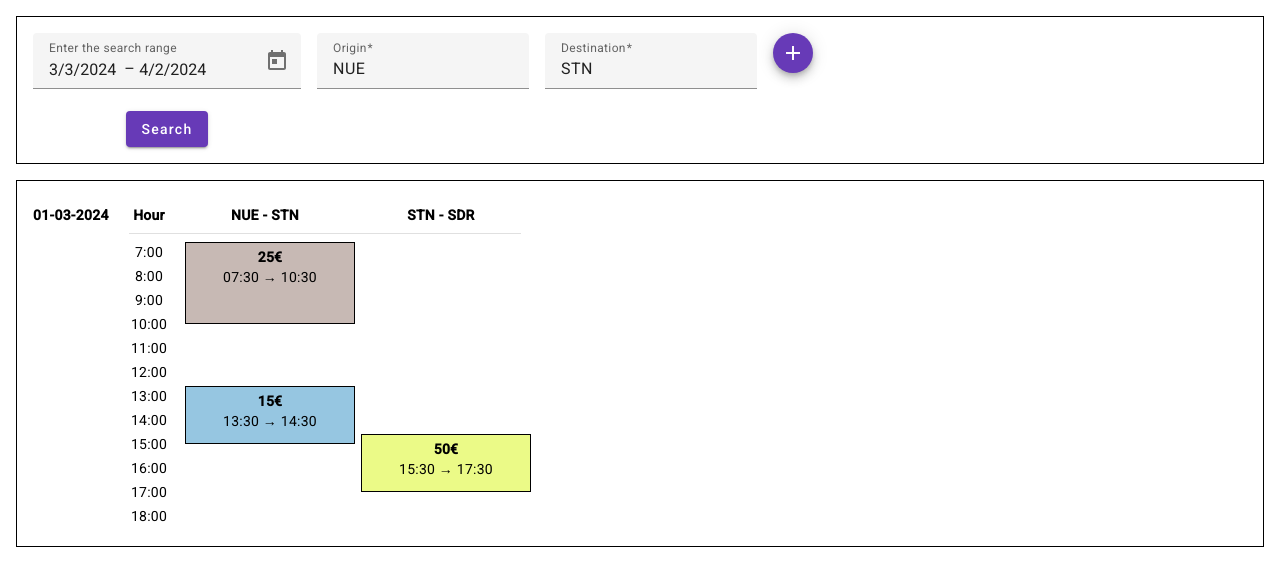
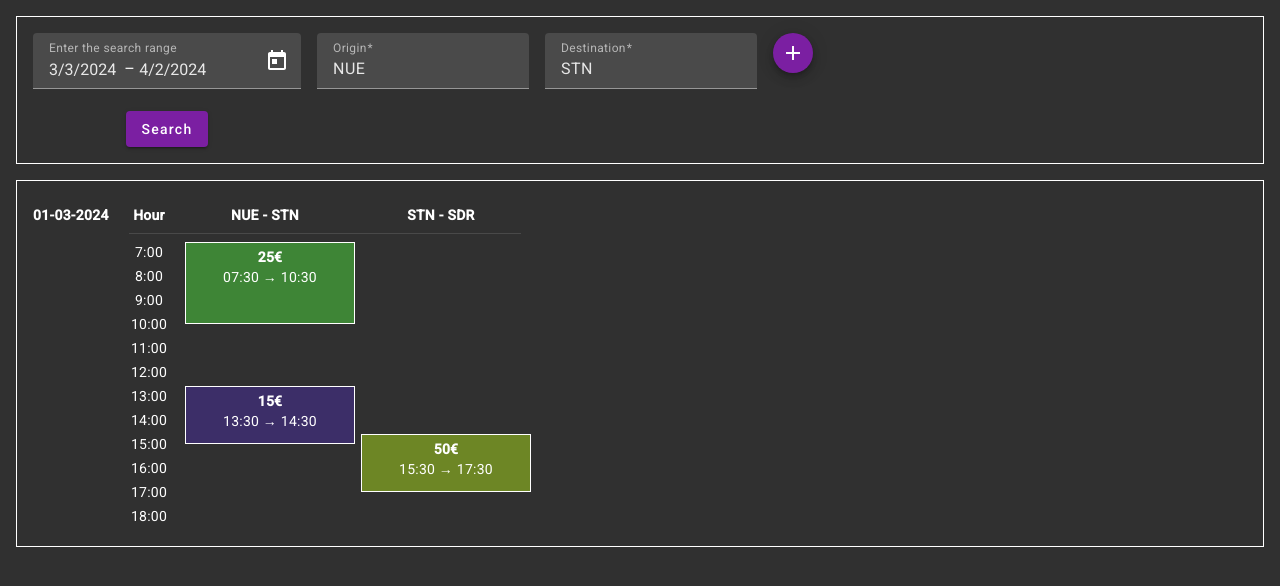
Before and after one commit to nck974/flight-combination-finder, an Angular app in the folder flight-combination-finder-ng/: page / in a window 1280 px wide. Shown: the top 586 px of the page. Built offline with nearby package versions, Linux system fonts and the light colour scheme.

Commit message:
Switch to dark theme

```diff
--- a/flight-combination-finder-ng/angular.json
+++ b/flight-combination-finder-ng/angular.json
@@ -30,7 +30,7 @@
               "src/assets"
             ],
             "styles": [
-              "@angular/material/prebuilt-themes/deeppurple-amber.css",
+              "@angular/material/prebuilt-themes/purple-green.css",
               "src/styles.scss"
             ],
             "scripts": []
@@ -91,7 +91,7 @@
               "src/assets"
             ],
             "styles": [
-              "@angular/material/prebuilt-themes/deeppurple-amber.css",
+              "@angular/material/prebuilt-themes/purple-green.css",
               "src/styles.scss"
             ],
             "scripts": []
--- a/flight-combination-finder-ng/src/app/pages/flight-checker/components/display-flights/display-flights.component.scss
+++ b/flight-combination-finder-ng/src/app/pages/flight-checker/components/display-flights/display-flights.component.scss
@@ -9,7 +9,7 @@
     padding: 1rem;
     justify-content: center;
     align-items: flex-start;
-    border: solid 1px black;
+    border: solid 1px white;
 }
 
 .flight-container,
@@ -70,10 +70,10 @@
     text-align: center;
     align-items: center;
     padding: 0.25rem;
-    border: solid 1px black;
+    border: solid 1px white;
     width: 100%;
     z-index: 10;
-    transition: font-size 0.3s ease;
+    transition: font-size 1s ease;
 }
 
 .event:hover {
@@ -88,7 +88,7 @@
 @for $i from 0 through 10 {
     .duration-#{$i} {
         height: $i * 1.5rem;
-        transition: height 0.3s ease;
+        transition: height 0.5s ease;
     }
     .duration-#{$i}:hover{
         height: $i*1.5 + 1.5rem;
--- a/flight-combination-finder-ng/src/app/pages/flight-checker/components/search-flights-form/search-flights-form.component.scss
+++ b/flight-combination-finder-ng/src/app/pages/flight-checker/components/search-flights-form/search-flights-form.component.scss
@@ -1,7 +1,7 @@
 .form-wrapper {
     padding: 1rem;
     margin: 1rem;
-    border: solid 1px black;
+    border: solid 1px white;
 }
 
 .form-wrapper form {
--- a/flight-combination-finder-ng/src/index.html
+++ b/flight-combination-finder-ng/src/index.html
@@ -9,7 +9,7 @@
   <link href="https://fonts.googleapis.com/css2?family=Roboto:wght@300;400;500&display=swap" rel="stylesheet">
   <link href="https://fonts.googleapis.com/icon?family=Material+Icons" rel="stylesheet">
 </head>
-<body class="mat-typography">
+<body class="mat-typography mat-app-background">
   <app-root></app-root>
 </body>
 </html>
```
